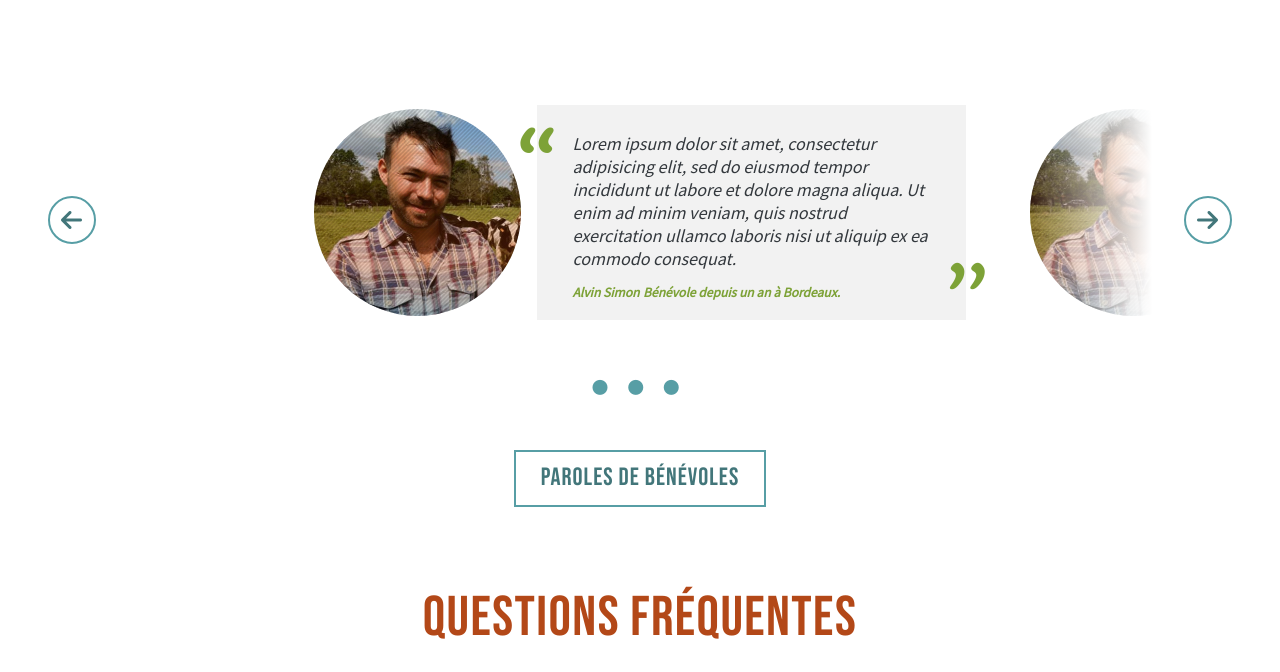
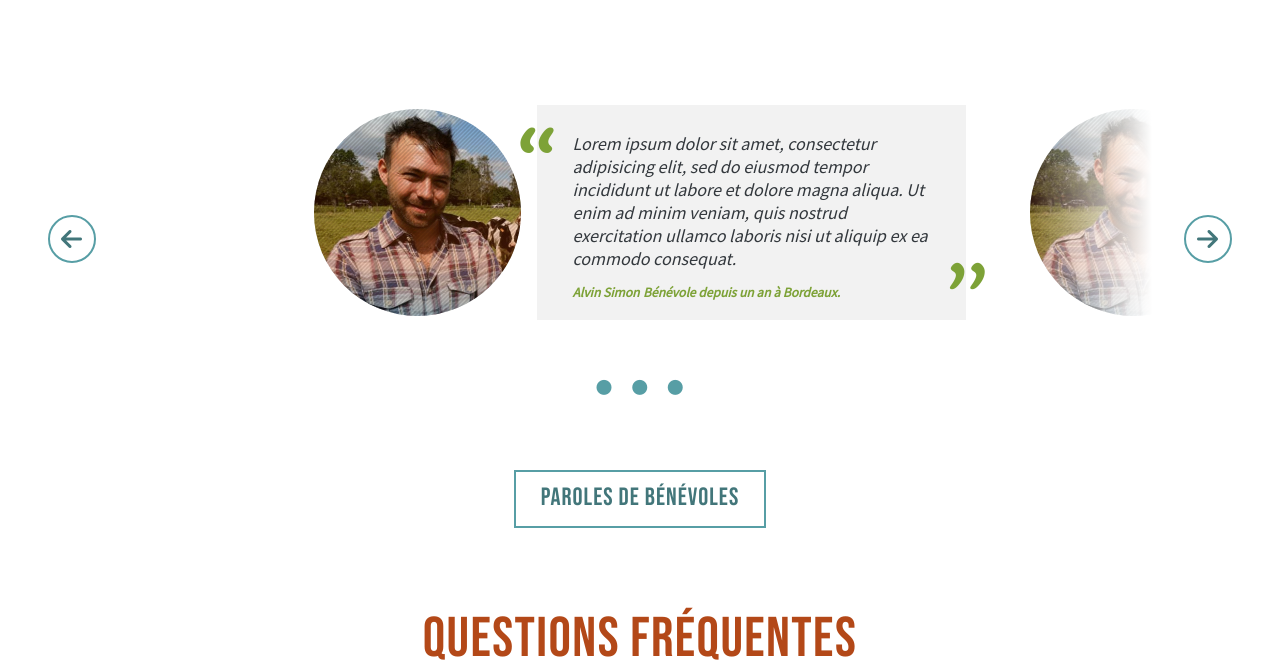
Before and after one commit to MagNadAnn/TdLUImockups, a PHP site: page /content.html in a window 1280 px wide. Shown: the part 4449-5121 px from the top of the page. Run offline with PHP 8.4, Linux system fonts and the light colour scheme; some libraries are stand-ins or nearby versions.

Commit message:
skin carousel quick add

```diff
--- a/styles/style-special.css
+++ b/styles/style-special.css
@@ -362,7 +362,7 @@
 */
 .carousel__wrap {
     position: relative;
-    margin-bottom: 5em;
+    margin: 1em 0 4em;
 }
 
 .carousel {
@@ -428,9 +428,6 @@
 }
 
 .carousel__nav__dots {
-    position: absolute;
-    width: 100%;
-    top: 100%;
     padding: 0;
     justify-content: center;
 }
```
